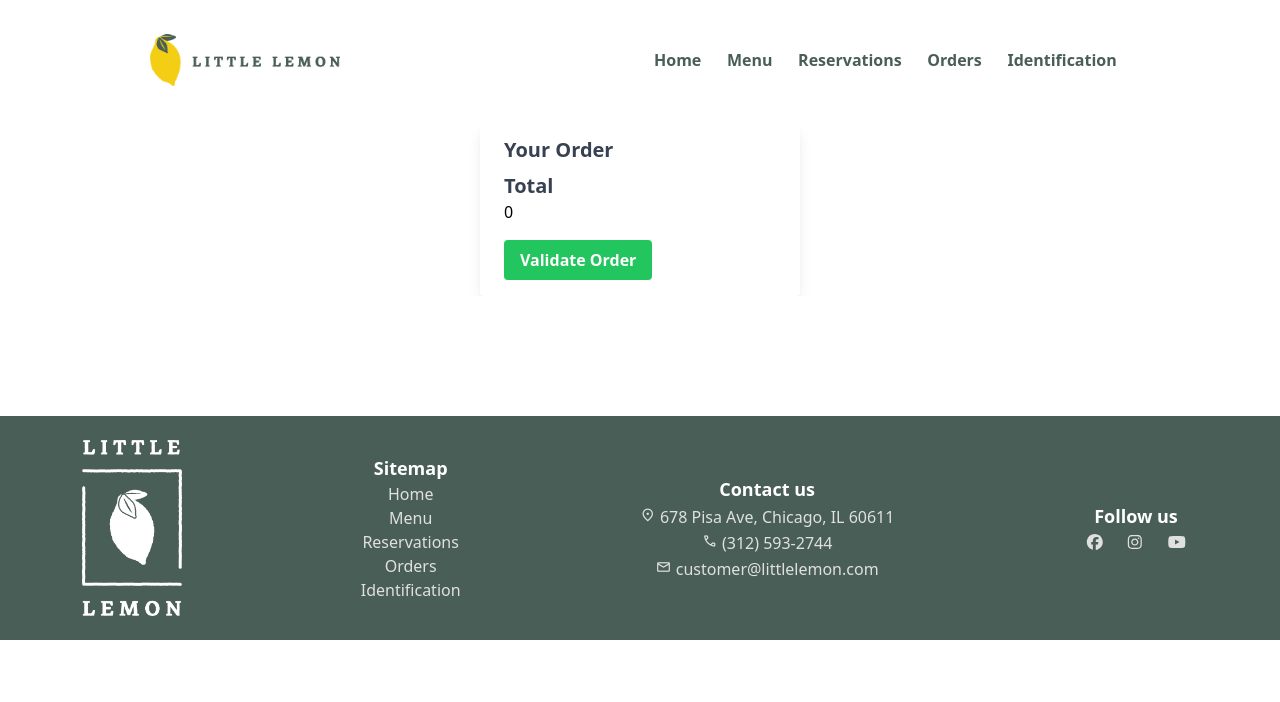
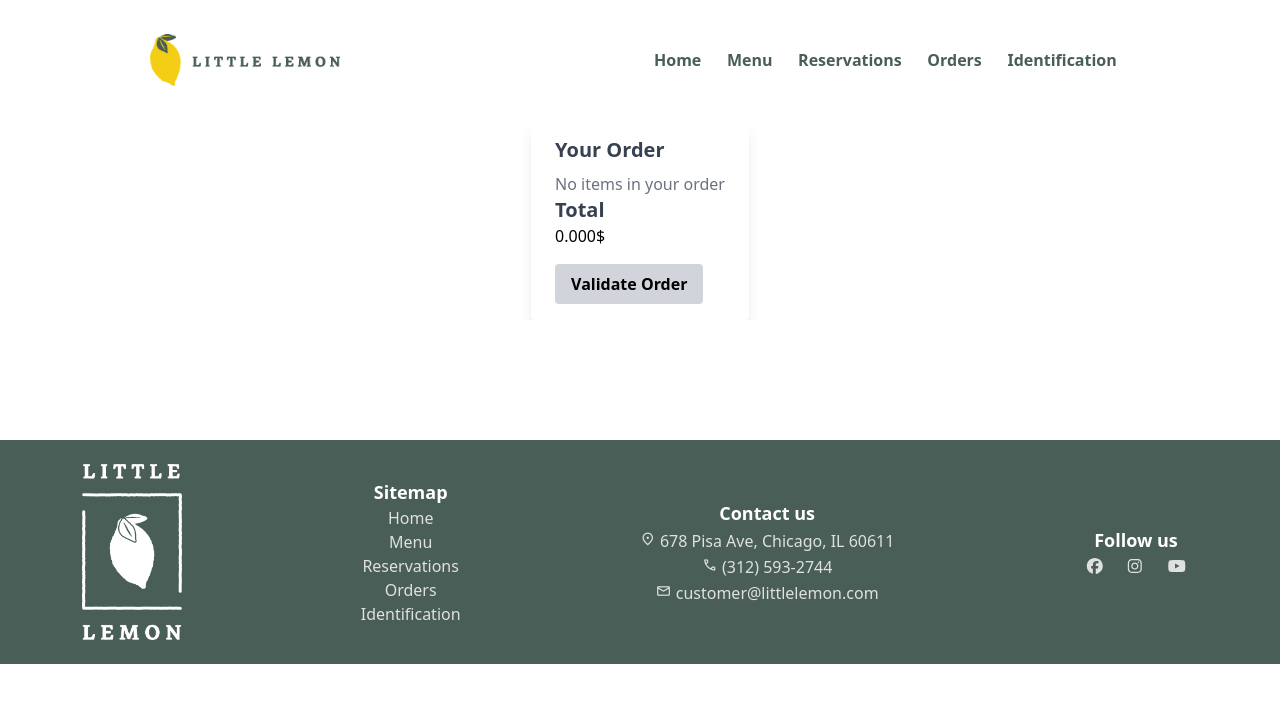
Before and after one commit to YoussefAchraf/LittleLemon, a React (Create React App) app: page /Orders in a window 1280 px wide. Shown: the top 702 px of the page. Built offline with nearby package versions, Linux system fonts and the light colour scheme.

Commit message:
new commit

```diff
--- a/src/pages/Orders.js
+++ b/src/pages/Orders.js
@@ -1,21 +1,25 @@
 import React, { useState, useEffect } from "react";
 import { Helmet } from "react-helmet-async";
 import { useOrder } from "./context/OrderContext";
+
 const Orders = () => {
   const { order } = useOrder();
   const [totalSum, setTotalSum] = useState(0);
   const [showSuccessMessage, setShowSuccessMessage] = useState(false);
+
   useEffect(() => {
     let sum = 0;
     order.forEach((item) => {
       const price = parseFloat(item.price.replace("$", ""));
       sum += price;
     });
-    setTotalSum(sum);
+    setTotalSum(sum.toPrecision(4));
   }, [order]);
+
   const handleValidateOrder = () => {
     setShowSuccessMessage(true);
   };
+
   return (
     <>
       <Helmet>
@@ -41,21 +45,26 @@ const Orders = () => {
         <meta name="robots" content="index, follow" />
         <meta name="keywords" content="Little Lemon, restaurant, orders, online ordering" />
       </Helmet>
-      <section className="w-full h-auto my-[15dvh] overflow-x-hidden">
+      <section className="w-full h-auto my-[15dvh] overflow-x-hidden flex justify-center">
         <div className="max-w-xs mx-auto rounded overflow-hidden shadow-lg">
           <div className="px-6 py-4">
             <div className="font-bold text-xl mb-2 text-gray-700">Your Order</div>
-            {order.map((item, index) => (
-              <div key={index} className="flex justify-between items-center mb-2">
-                <p>{item.title}</p>
-                <p>{item.price}</p>
-              </div>
-            ))}
+            {order.length > 0 ? (
+              order.map((item, index) => (
+                <div key={index} className="flex justify-between items-center mb-2">
+                  <p>{item.title}</p>
+                  <p>{item.price}</p>
+                </div>
+              ))
+            ) : (
+              <p className="text-gray-500">No items in your order</p>
+            )}
             <div className="font-bold text-xl text-gray-700">Total</div>
-            <p>{totalSum}</p>
+            <p>{totalSum}$</p>
             <button
               onClick={handleValidateOrder}
-              className="bg-green-500 text-white font-bold py-2 px-4 rounded mt-4"
+              className={`font-bold py-2 px-4 rounded mt-4 ${order.length === 0 ? 'bg-gray-300 cursor-not-allowed' : 'bg-[#f4ce14] text-white'}`}
+              disabled={order.length === 0}
             >
               Validate Order
             </button>
@@ -66,4 +75,5 @@ const Orders = () => {
     </>
   );
 };
+
 export default Orders;
--- a/src/pages/components/FoodCard.js
+++ b/src/pages/components/FoodCard.js
@@ -1,9 +1,10 @@
 import React, { useState } from "react";
-import { useOrder } from "../context/OrderContext.js";
+import { useOrder } from "../context/OrderContext";
 
 const FoodCard = (props) => {
   const { addOrderItem } = useOrder();
   const [showShareOptions, setShowShareOptions] = useState(false);
+  const [showOrderMessage, setShowOrderMessage] = useState(false);
 
   const handleShareClick = () => {
     setShowShareOptions(true);
@@ -15,6 +16,10 @@ const FoodCard = (props) => {
 
   const handleOrderClick = () => {
     addOrderItem({ title: props.foodTitle, price: props.foodPrice });
+    setShowOrderMessage(true);
+    setTimeout(() => {
+      setShowOrderMessage(false);
+    }, 1000);
   };
 
   return (
@@ -52,6 +57,7 @@ const FoodCard = (props) => {
             </button>
           </div>
         )}
+        {showOrderMessage && <p className="mt-2 text-gray-700 text-center">Item added to order!</p>}
       </div>
     </div>
   );
```
